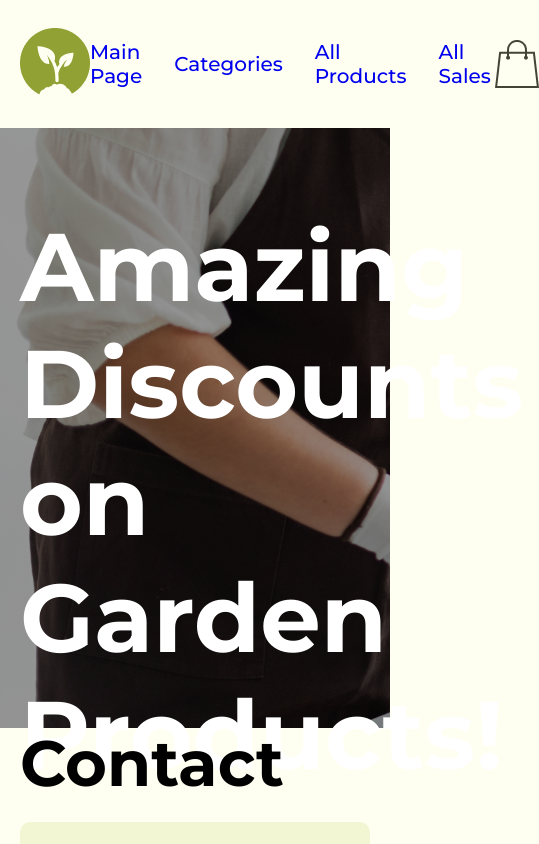
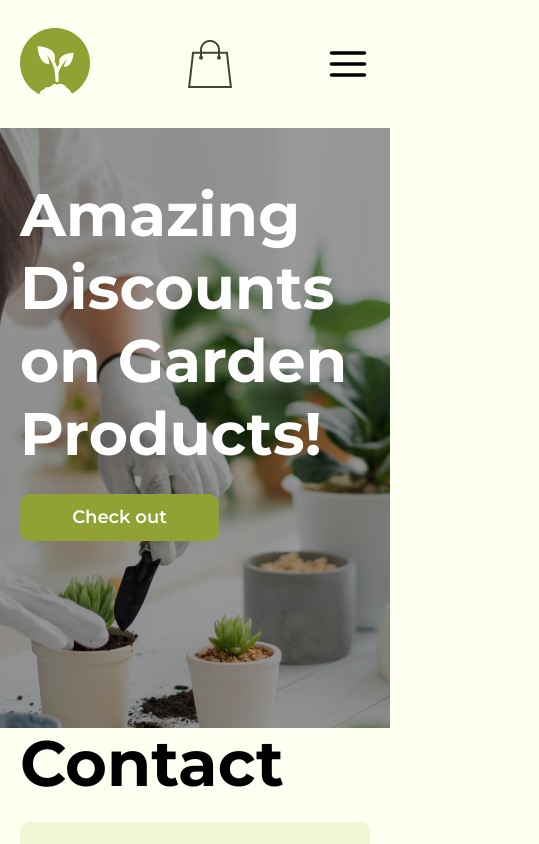
Before and after one commit to Naijyk/Garden_Products_project, a React (Create React App) app in the folder garden_products/: page / in a window 390 px wide. Shown: the top 844 px of the page, 539 px wide, since content can reach past the window. Built offline with nearby package versions, Linux system fonts and the light colour scheme.

Commit message:
Header mobile Version

```diff
--- a/garden_products/package.json
+++ b/garden_products/package.json
@@ -8,6 +8,7 @@
     "@testing-library/user-event": "^13.5.0",
     "react": "^18.2.0",
     "react-dom": "^18.2.0",
+    "react-icons": "^5.0.1",
     "react-redux": "^9.1.0",
     "react-router-dom": "^6.22.3",
     "react-scripts": "5.0.1",
--- a/garden_products/src/components/Header/index.jsx
+++ b/garden_products/src/components/Header/index.jsx
@@ -8,6 +8,7 @@ import AllSalesPage from '../../pages/AllSalesPage';
 import s from './index.module.css';
 import logo from './logo.png'
 import basket from './basket=empty.png'
+import { FiMenu } from "react-icons/fi";
 
 
 export default function Header() {
@@ -15,12 +16,14 @@ export default function Header() {
 
 
   return (
-    <section>
+    <header>
         <div className={[s.header, "wrapper"].join(' ')}>
             <img src={ logo } alt="logo" />
             <NavMenu />
             <img src={ basket } alt="basket" />
+            <FiMenu className={s.menu_icon} />
         </div>
+
 
         <Routes>
             <Route path='/' element={<MainPage />} />
@@ -28,6 +31,6 @@ export default function Header() {
             <Route path='/products' element={<AllProductsPage />} />
             <Route path='/sales' element={<AllSalesPage />} />
           </Routes>
-    </section>
+    </header>
   )
 }
--- a/garden_products/src/components/Header/index.module.css
+++ b/garden_products/src/components/Header/index.module.css
@@ -8,3 +8,19 @@
 .header a{
     text-decoration: none;
 }
+
+.menu_icon {
+    color: black;
+    width: 44px;
+    height: 44px;
+    cursor: pointer;
+    display: none;
+
+  }
+
+
+  @media(max-width: 480px) {
+    .menu_icon {
+      display: block;
+    }
+}
--- a/garden_products/src/components/Main/index.module.css
+++ b/garden_products/src/components/Main/index.module.css
@@ -2,26 +2,74 @@
     display: flex;
     flex-direction: column;
     height: 600px;
-    width: 100%x;
+    width: 100%;
+    background-position: center;
+    background-size: cover;
 }
 
 .banner div:first-child{
+    Width: 1360px;
     font-weight: 700;
     font-size: 96px;
     color: #FFFFFF;
     padding-top: 80px;
 }
+
 .banner a{
+    display: flex;
     background-color: #92A134;
     border-radius: 10px;
     color: white;
     font-size: 20px;
     font-weight: 600;
-    gap: 10px;
     height: 58px;
     margin-top: 40px;
+    justify-content: center;
     padding-top: 16px;
     text-align: center;
     text-decoration: none;
     width: 218px;
    }
+
+   @media(max-width: 1000px) {
+    .banner div:first-child {
+        font-size: 90px;
+        padding-top: 60px;
+    }
+    .banner{
+        height: 476px;
+    }
+  }
+  @media(max-width: 768px) {
+    .banner div:first-child {
+        font-size: 68px;
+        width: 728px;
+    }
+    .banner{
+        height: 634px;
+    }
+  }
+  @media(max-width: 480px) {
+    .banner div:first-child {
+        font-size: 60px;
+        padding-top: 50px;
+        width: 426.67px;
+    }
+    .banner{
+        height: 600px;
+    }
+    .banner a{
+        margin-top: 24px;
+        padding-top: 12px;
+        width: 199px;
+        height: 47px;
+        font-size: 18px;
+    }
+  }
+
+  @media(max-width: 360px) {
+    .banner div:first-child {
+        font-size: 52px;
+        width: 320px;
+    }
+  }
--- a/garden_products/src/components/NavMenu/index.jsx
+++ b/garden_products/src/components/NavMenu/index.jsx
@@ -3,6 +3,7 @@ import { Link } from 'react-router-dom';
 import s from './index.module.css'
 
 export default function NavMenu() {
+
   return (
     <div className={s.nav_menu}>
         <Link to='/'>Main Page</Link>
--- a/garden_products/src/components/NavMenu/index.module.css
+++ b/garden_products/src/components/NavMenu/index.module.css
@@ -2,6 +2,7 @@
     display: flex;
     gap: 32px;
     align-items: center;
+    justify-content: center;
     font-size: 20px;
     font-weight: 500;
     color: #424436;
@@ -9,3 +10,9 @@
 .nav_menu a{
     text-decoration: none;
 }
+
+@media(max-width: 480px) {
+    .nav_menu {
+        display: none;
+    }
+  }
```
Also changed, not shown: 1 other file (tests, documents, lock files or other folders).
